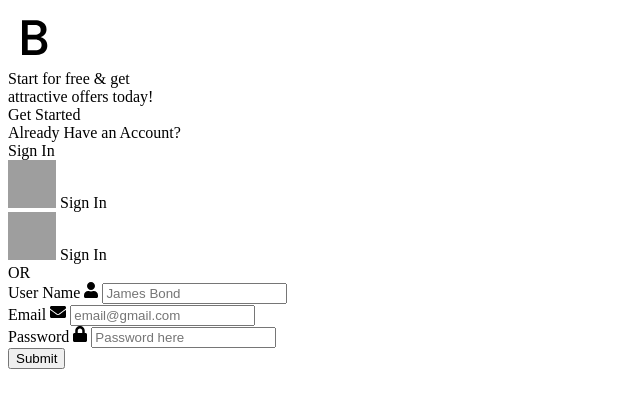
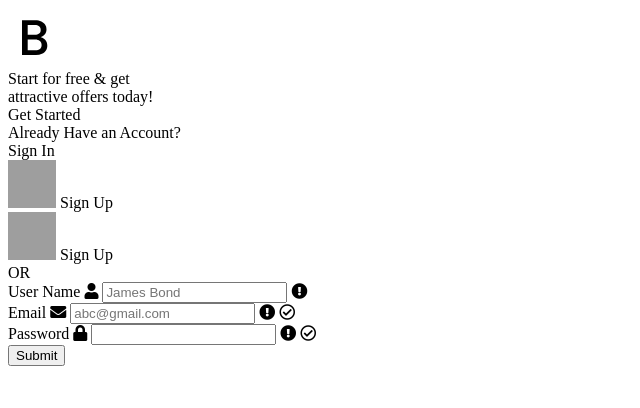
Before and after one commit to MaiThiHongNgoc/slot9, a plain HTML site: page index.html in a window 1280 px wide. Shown: the whole page, without its empty margins (0-640 px from the left). Drawn offline with Linux system fonts and the light colour scheme; grey boxes are pictures that could not be loaded.

Commit message:
Update index.html

```diff
--- a/index.html
+++ b/index.html
@@ -5,6 +5,8 @@
     <meta name="viewport" content="width=device-width, initial-scale=1.0">
     <title>Forrm validation</title>
     <link rel="stylesheet" href="slot9.css">
+    <link rel="stylesheet" href="https://cdnjs.cloudflare.com/ajax/libs/font-awesome/5.15.4/css/all.min.css" integrity="sha5121ycn6IcaQQ40/MKBW2W4Rhis/DbILU74C1vSrLJxCq57o941Ym01SwNsOMqvEBFlcgUa6xLiPY/NS5R+E6ztJQ==" crossorigin="anonymous" referrerpolicy="no-referre" />
+
     <style>
 
     </style>
@@ -13,7 +15,7 @@
     <div class="container">
         <div class="content">
             <div class="logo">
-                <img src="images/logo.svg">
+                <img src="images/logo.svg" alt="">
             </div>
             <div class="image"></div>
             <div class="texr">Start for free & get<br> attractive offers today!</div>
@@ -21,7 +23,8 @@
 
         </div>
         <!---->
-        <form id="form">
+        <form action="#" id="form" method="post">
+            <div>
             <div class="social">
                 <div class="title">Get Started</div>
                 <div class="question">Already Have an Account?</br>
@@ -31,39 +34,49 @@
                 <div class="btn">
                 <div class="btn-1">
                     <img width="48" height="48" src="https://img.icons8.com/doodle/48/facebook-new.png" alt="facebook-new"/>
-                 Sign In
+                 Sign Up
                 </div>
 
                 <div class="btn-2">
                     <img width="48" height="48" src="https://img.icons8.com/color/48/google-logo.png" alt="google-logo"/>
-                    Sign In
+                    Sign Up
                 </div>
-                <div class=".or">OR</div>
 
             </div>
+            </div>
+            <div class=".or">OR</div>
             </div>
             <!--username-->
             <div>
                 <label for="username">User Name</label>
-                <svg class="i" xmlns="http://www.w3.org/2000/svg" height="1em" viewBox="0 0 448 512"><!--! Font Awesome Free 6.4.2 by @fontawesome - https://fontawesome.com License - https://fontawesome.com/license (Commercial License) Copyright 2023 Fonticons, Inc. --><path d="M224 256c70.7 0 128-57.3 128-128S294.7 0 224 0 96 57.3 96 128s57.3 128 128 128zm89.6 32h-16.7c-22.2 10.2-46.9 16-72.9 16s-50.6-5.8-72.9-16h-16.7C60.2 288 0 348.2 0 422.4V464c0 26.5 21.5 48 48 48h352c26.5 0 48-21.5 48-48v-41.6c0-74.2-60.2-134.4-134.4-134.4z"/></svg>
-                <input type="text" name="username" id="username" placeholder="James Bond">
+                <i class="fas fa-user"></i>
+                <input type="text" name="username" id="uername" placeholder="James Bond">
+                <i class="fas fa-exclamation-circle failure-icon"></i>
+                <div class="error"></div>
 
             </div>
             <!--email-->
             <div>
                 <label for="email">Email</label>
-                <svg class="i" xmlns="http://www.w3.org/2000/svg" height="1em" viewBox="0 0 512 512"><!--! Font Awesome Free 6.4.2 by @fontawesome - https://fontawesome.com License - https://fontawesome.com/license (Commercial License) Copyright 2023 Fonticons, Inc. --><path d="M502.3 190.8c3.9-3.1 9.7-.2 9.7 4.7V400c0 26.5-21.5 48-48 48H48c-26.5 0-48-21.5-48-48V195.6c0-5 5.7-7.8 9.7-4.7 22.4 17.4 52.1 39.5 154.1 113.6 21.1 15.4 56.7 47.8 92.2 47.6 35.7.3 72-32.8 92.3-47.6 102-74.1 131.6-96.3 154-113.7zM256 320c23.2.4 56.6-29.2 73.4-41.4 132.7-96.3 142.8-104.7 173.4-128.7 5.8-4.5 9.2-11.5 9.2-18.9v-19c0-26.5-21.5-48-48-48H48C21.5 64 0 85.5 0 112v19c0 7.4 3.4 14.3 9.2 18.9 30.6 23.9 40.7 32.4 173.4 128.7 16.8 12.2 50.2 41.8 73.4 41.4z"/></svg>
-                <input type="text" name="email" id="Email" placeholder="email@gmail.com" required>
+                <i class="fas fa-envelope"></i>
+                <input type="text" name="email" id="email" placeholder="abc@gmail.com">
+                <i class="fas fa-exclamation-circle failure-icon"></i>
+                <i class="far fa-check-circle success-icon"></i>
+                <div class="error"></div>
 
             </div>
             <!--password-->
             <div>
                 <label for="password">Password</label>
-                <svg class="i" xmlns="http://www.w3.org/2000/svg" height="1em" viewBox="0 0 448 512"><!--! Font Awesome Free 6.4.2 by @fontawesome - https://fontawesome.com License - https://fontawesome.com/license (Commercial License) Copyright 2023 Fonticons, Inc. --><path d="M400 224h-24v-72C376 68.2 307.8 0 224 0S72 68.2 72 152v72H48c-26.5 0-48 21.5-48 48v192c0 26.5 21.5 48 48 48h352c26.5 0 48-21.5 48-48V272c0-26.5-21.5-48-48-48zm-104 0H152v-72c0-39.7 32.3-72 72-72s72 32.3 72 72v72z"/></svg>
-                <input type="text" name="password" id="password" placeholder="Password here" required>
+                <i class="fas fa-lock"></i>
+                <input type="password" name="password" id="password">
+                <i class="fas fa-exclamation-circle failure-icon"></i>
+                <i class="far fa-check-circle success-icon"></i>
+                <div class="error"></div>
+
 
             </div>
-            <button type="submit" id="submit">Submit</button>
+            <button id="btn" type="submit">Submit</button>
 
         </form>
 
@@ -71,4 +84,5 @@
         </div>
 
 </body>
+<script src="main.js"></script>
 </html>
```
